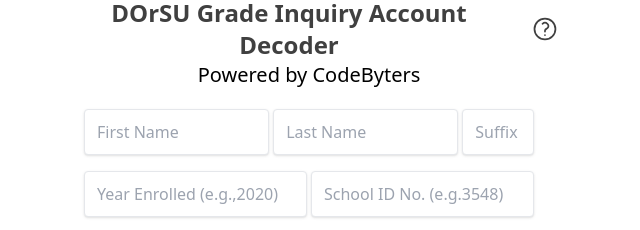
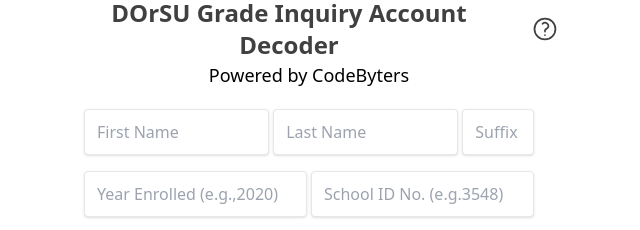
Before and after one commit to kaarlosasiang/dorsu-account-decoder, a website: page index.html in a window 1280 px wide. Shown: the part 173-403 px from the top of the page, 331-971 px from the left. Drawn offline with Linux system fonts and the light colour scheme; some packages are replaced by stand-ins of ours; a script that the page names is missing.

Commit message:
updated UI

```diff
--- a/index.html
+++ b/index.html
@@ -90,7 +90,7 @@
           </h1>
         </div>
         <div class="flex items-center gap-2">
-          <span class="text-sm sm:text-xl">Powered by CodeByters</span>
+          <span class="text-sm sm:text-lg">Powered by CodeByters</span>
           <button
             data-title="Download"
             data-intro="Make your life easier, simply install it now!"
```
Also changed, not shown: assets/css/style.css.
